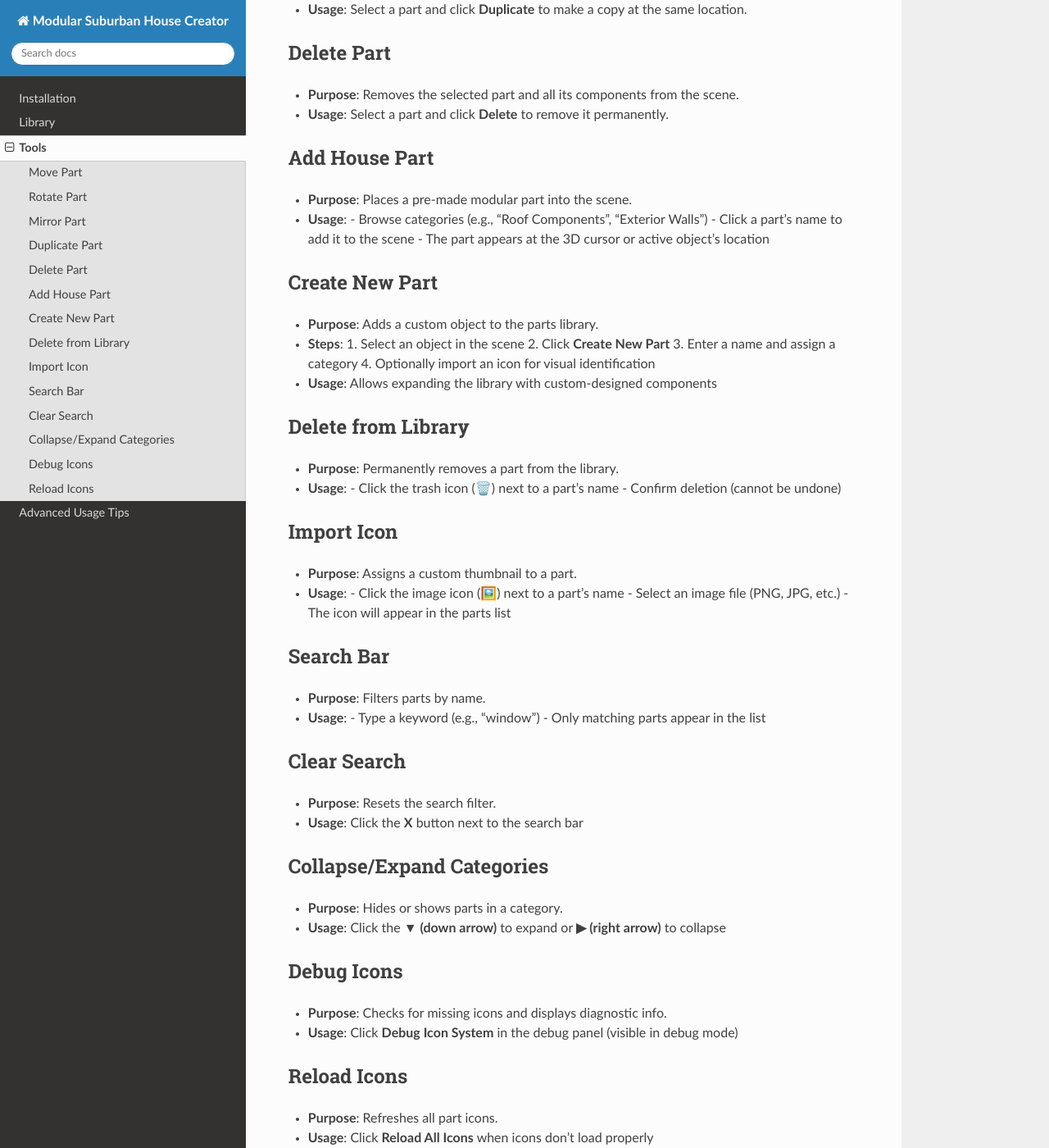
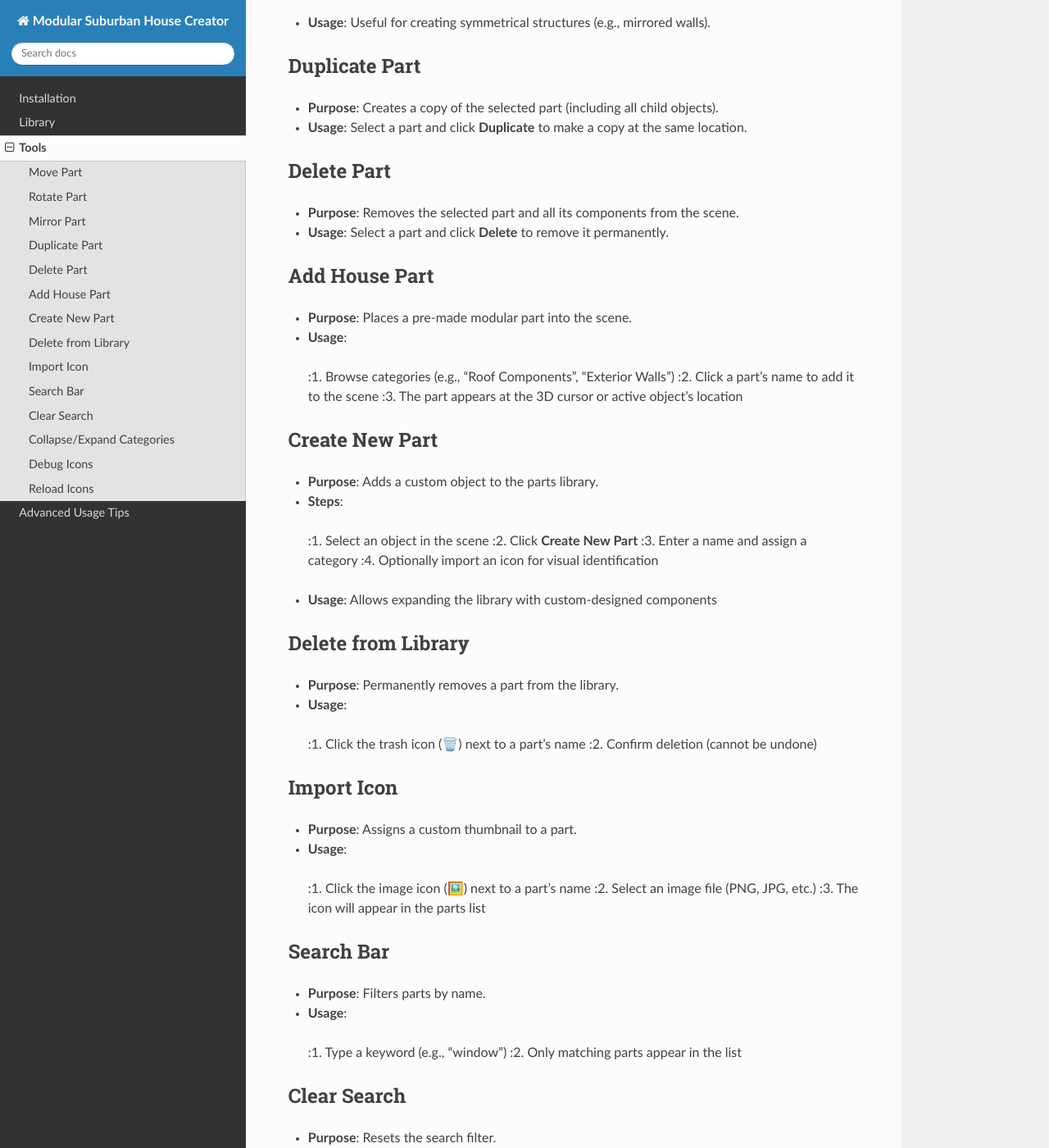
Before and after one commit to DjamelEddineX/Modular_Suburban_House_Creator_Docs, a Sphinx documentation site: the page built from docs/source/operation.rst, in a window 1280 px wide and 1400 px high, scrolled down 1008 px. Shown: the whole window at 82% size. Built offline with Sphinx 7.4.7 and the Read the Docs theme 3.1.0, drawn with Linux system fonts in a browser that asks for light colours; some of the changed text lies outside the part shown.

Commit message:
Update operation.rst

```diff
--- a/docs/source/operation.rst
+++ b/docs/source/operation.rst
@@ -22,108 +22,99 @@ Rotate Part
 
 * **Purpose**: Rotate parts in 90° increments.
 * **Controls**:
-  - **↺ -90°**: Rotates counterclockwise (negative Z-axis)
-  - **↻ +90°**: Rotates clockwise (positive Z-axis)
-* **Usage**:
-  Select a part and click the rotation button to adjust its orientation.
+ :**↺ -90°**: Rotates counterclockwise (negative Z-axis)
+ :**↻ +90°**: Rotates clockwise (positive Z-axis)
+* **Usage**: Select a part and click the rotation button to adjust its orientation.
 
 Mirror Part
 ******
 
 * **Purpose**: Flip parts along the X or Y axis.
 * **Controls**:
-  - **Flip X**: Mirrors along the X-axis (left-right flip)
-  - **Flip Y**: Mirrors along the Y-axis (front-back flip)
-* **Usage**:
-  Useful for creating symmetrical structures (e.g., mirrored walls).
+ :**Flip X**: Mirrors along the X-axis (left-right flip)
+ :**Flip Y**: Mirrors along the Y-axis (front-back flip)
+* **Usage**: Useful for creating symmetrical structures (e.g., mirrored walls).
 
 Duplicate Part
 ******
 
 * **Purpose**: Creates a copy of the selected part (including all child objects).
-* **Usage**:
-  Select a part and click **Duplicate** to make a copy at the same location.
+* **Usage**: Select a part and click **Duplicate** to make a copy at the same location.
 
 Delete Part
 ******
 
 * **Purpose**: Removes the selected part and all its components from the scene.
-* **Usage**:
-  Select a part and click **Delete** to remove it permanently.
+* **Usage**: Select a part and click **Delete** to remove it permanently.
 
 Add House Part
 ******
 
 * **Purpose**: Places a pre-made modular part into the scene.
 * **Usage**:
-  - Browse categories (e.g., "Roof Components", "Exterior Walls")
-  - Click a part's name to add it to the scene
-  - The part appears at the 3D cursor or active object's location
+ :1. Browse categories (e.g., "Roof Components", "Exterior Walls")
+ :2. Click a part's name to add it to the scene
+ :3. The part appears at the 3D cursor or active object's location
 
 Create New Part
 ******
 
 * **Purpose**: Adds a custom object to the parts library.
 * **Steps**:
-  1. Select an object in the scene
-  2. Click **Create New Part**
-  3. Enter a name and assign a category
-  4. Optionally import an icon for visual identification
-* **Usage**:
-  Allows expanding the library with custom-designed components
+ :1. Select an object in the scene
+ :2. Click **Create New Part**
+ :3. Enter a name and assign a category
+ :4. Optionally import an icon for visual identification
+* **Usage**: Allows expanding the library with custom-designed components
 
 Delete from Library
 ******
 
 * **Purpose**: Permanently removes a part from the library.
 * **Usage**:
-  - Click the trash icon (🗑️) next to a part's name
-  - Confirm deletion (cannot be undone)
+ :1. Click the trash icon (🗑️) next to a part's name
+ :2. Confirm deletion (cannot be undone)
 
 Import Icon
 ******
 
 * **Purpose**: Assigns a custom thumbnail to a part.
 * **Usage**:
-  - Click the image icon (🖼️) next to a part's name
-  - Select an image file (PNG, JPG, etc.)
-  - The icon will appear in the parts list
+ :1. Click the image icon (🖼️) next to a part's name
+ :2. Select an image file (PNG, JPG, etc.)
+ :3. The icon will appear in the parts list
 
 Search Bar
 ******
 
 * **Purpose**: Filters parts by name.
 * **Usage**:
-  - Type a keyword (e.g., "window")
-  - Only matching parts appear in the list
+ :1. Type a keyword (e.g., "window")
+ :2. Only matching parts appear in the list
 
 Clear Search
 ******
 
 * **Purpose**: Resets the search filter.
-* **Usage**:
-  Click the **X** button next to the search bar
+* **Usage**: Click the **X** button next to the search bar
 
 Collapse/Expand Categories
 ******
 
 * **Purpose**: Hides or shows parts in a category.
-* **Usage**:
-  Click the **▼ (down arrow)** to expand or **▶ (right arrow)** to collapse
+* **Usage**: Click the **▼ (down arrow)** to expand or **▶ (right arrow)** to collapse
 
 Debug Icons
 ******
 
 * **Purpose**: Checks for missing icons and displays diagnostic info.
-* **Usage**:
-  Click **Debug Icon System** in the debug panel (visible in debug mode)
+* **Usage**: Click **Debug Icon System** in the debug panel (visible in debug mode)
 
 Reload Icons
 ******
 
 * **Purpose**: Refreshes all part icons.
-* **Usage**:
-  Click **Reload All Icons** when icons don't load properly
+* **Usage**: Click **Reload All Icons** when icons don't load properly
 
 Advanced Usage Tips
 ##################
```
